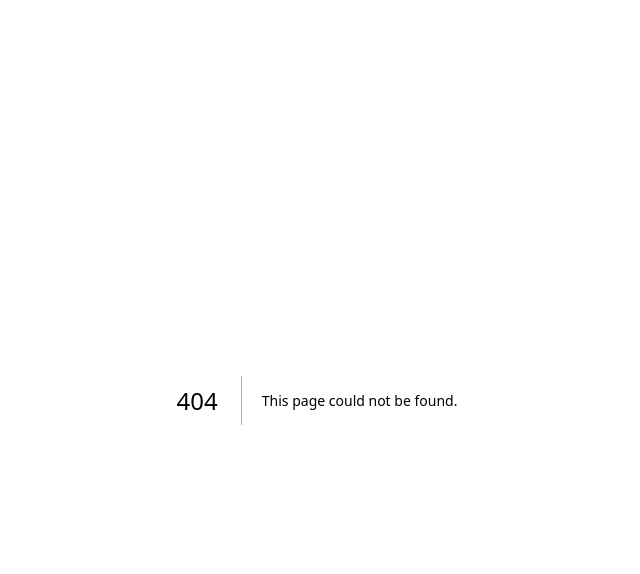
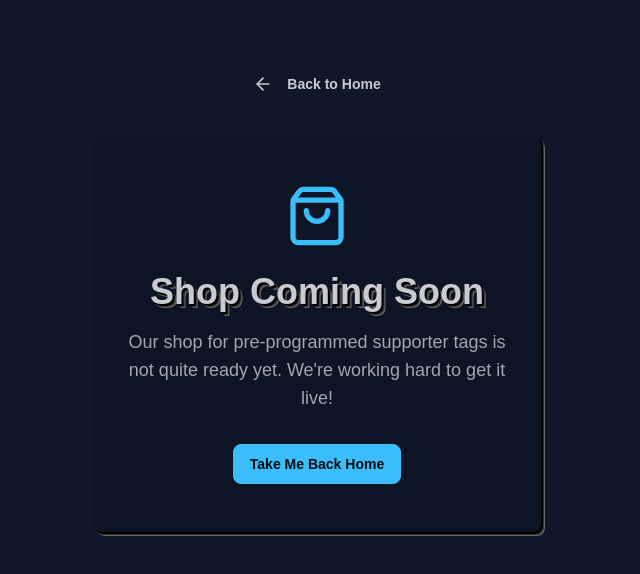
Before and after one commit to samuelrichardson902/ZenTap, a Next.js app in the folder showcase-site/: page /shop in a window 1280 px wide. Before the commit this address had no page. Shown: the top 574 px of the page, without its empty margins (323-963 px from the left). Built offline with nearby package versions, Linux system fonts and the light colour scheme.

Commit message:
shop holder page added

```diff
--- a/showcase-site/app/components/GetStarted.jsx
+++ b/showcase-site/app/components/GetStarted.jsx
@@ -20,7 +20,7 @@ export default function GetStarted() {
       description:
         "Skip the setup and support the project. Get a pre-programmed tag that works instantly.",
       cta: "Buy Now",
-      link: "https://your-store-link.com",
+      link: "/shop",
       isExternal: true,
     },
     {
--- /dev/null
+++ b/showcase-site/app/shop/page.jsx
@@ -0,0 +1,39 @@
+import Link from "next/link";
+import { ArrowLeft, ShoppingBag } from "lucide-react"; // Using a different icon
+
+export default function ShopPage() {
+  return (
+    <main className="bg-base-100">
+      <div className="container mx-auto px-4 py-16">
+        <div className="max-w-md mx-auto text-center">
+          {/* Back to Home button (at the top for easy access) */}
+          <div className="mb-8">
+            <Link href="/" className="btn btn-ghost">
+              <ArrowLeft size={20} className="mr-2" />
+              Back to Home
+            </Link>
+          </div>
+
+          {/* The "Coming Soon" Card */}
+          <div className="bg-base-200 p-8 py-12 rounded-lg boxShadow">
+            <ShoppingBag size={64} className="text-primary mx-auto mb-6" />
+
+            <h1 className="text-3xl lg:text-4xl font-bold mb-4 headerShadow">
+              Shop Coming Soon
+            </h1>
+
+            <p className="text-lg text-base-content/80 mb-8">
+              Our shop for pre-programmed supporter tags is not quite ready yet.
+              We're working hard to get it live!
+            </p>
+
+            {/* A clear CTA to go back */}
+            <Link href="/" className="btn btn-primary">
+              Take Me Back Home
+            </Link>
+          </div>
+        </div>
+      </div>
+    </main>
+  );
+}
```
